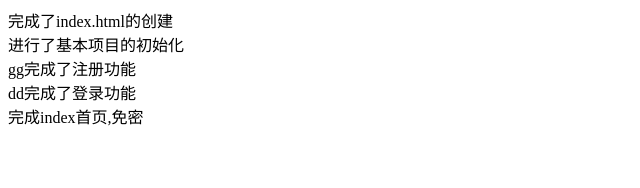
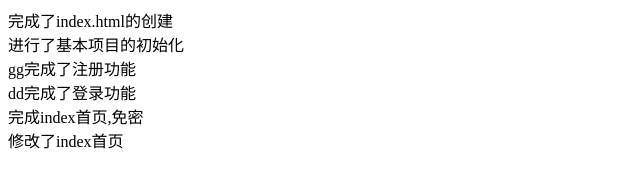
Before and after one commit to Banban-dan/first, a plain HTML site: page index.html in a window 1280 px wide. Shown: the whole page, without its empty margins (0-640 px from the left). Drawn offline with Linux system fonts and the light colour scheme.

Commit message:
修改首页

```diff
--- a/index.html
+++ b/index.html
@@ -23,6 +23,7 @@
     <div>dd完成了登录功能</div>
 
     <div>完成index首页,免密</div>
+    <div>修改了index首页</div>
 
 </body>
 
```
